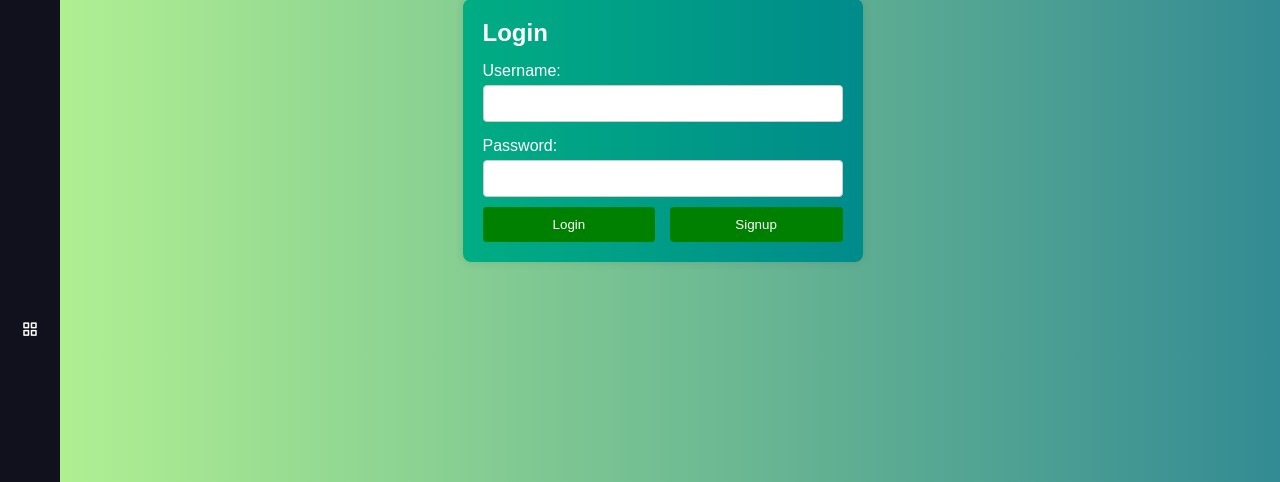
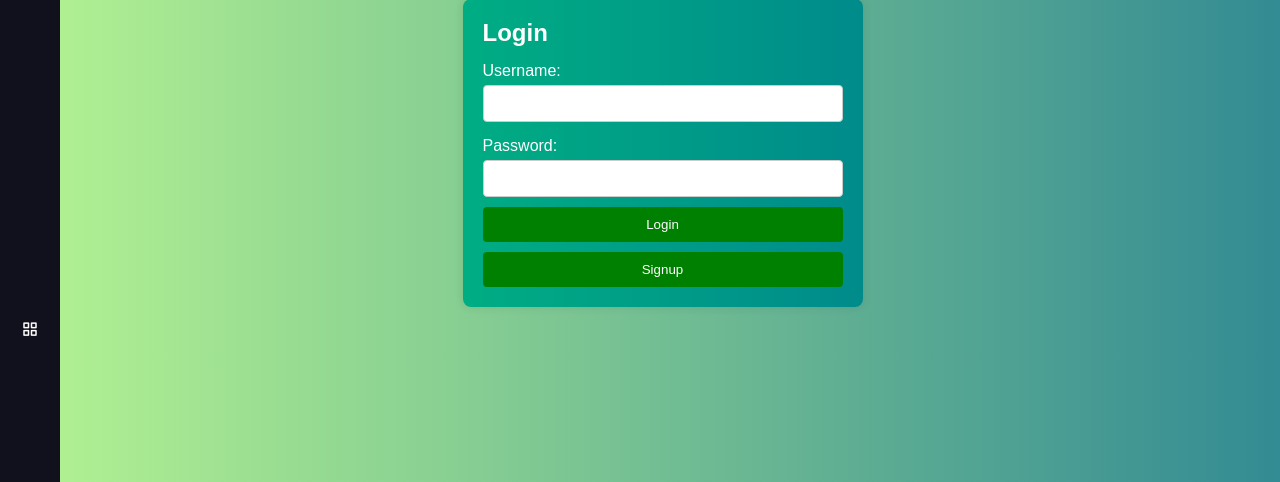
Before and after one commit to ansarkp10/akmedia, a Django app: page /login/ in a window 1280 px wide. Shown: the part 151-633 px from the top of the page. Run offline with Django 5.2, Linux system fonts and the light colour scheme.

Commit message:
Update login.html

```diff
--- a/content/templates/login.html
+++ b/content/templates/login.html
@@ -599,7 +599,7 @@
       {% include 'menu.html' %}
   </div>
 <div>
-<div class="form-box">
+  <div class="form-box">
   <h2>Login</h2>
   <form method="post" enctype="multipart/form-data" action="{% url 'login' %}">
     {% csrf_token %}
@@ -614,12 +614,10 @@
       <label>Password:</label>
       <input type="password" name="password">
     </p>
-    <div class="button-container">
-      <button type="submit">Login</button>
-      <button type="button" onclick="window.location.href='{% url 'signup' %}'"> Signup</button>
-    </div>
+    <button type="submit">Login</button>
+    <button type="button" onclick="window.location.href='{% url 'signup' %}'">Signup</button>
   </form>
-</div>
+  </div>
   </div>
 </body>
 {% endblock %}
```
